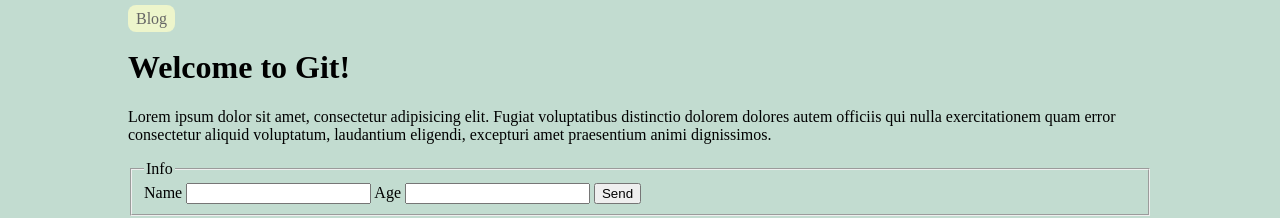
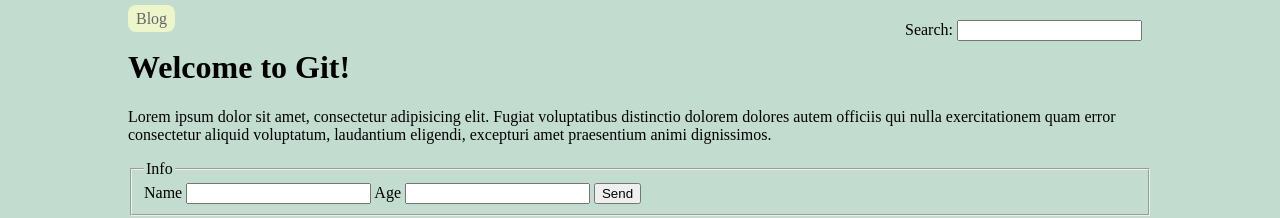
Before and after one commit to raxy80-superego/testProject, a plain HTML site: page index.html in a window 1280 px wide. Shown: the top 218 px of the page. Drawn offline with Linux system fonts and the light colour scheme.

Commit message:
Adding search to index page

```diff
--- a/css/style.css
+++ b/css/style.css
@@ -2,6 +2,14 @@ body {
 	width: 80%;
 	background: #C2DCD0;
 	margin: 10px auto;
+}
+header {
+	position: relative;
+}
+.search {
+	position: absolute;
+	top: 10px;
+	right: 10px;
 }
 .holder {
 	margin: 20px 0;
--- a/index.html
+++ b/index.html
@@ -9,6 +9,10 @@
 <body>
 	<header>
 		<a class="btn" href="blog">Blog</a>
+		<form class="search" action="">
+			<label for="search">Search:</label>
+				<input type="search" id="search">
+		</form>
 	</header>
 	<h1>Welcome to Git!</h1>
 	<p>Lorem ipsum dolor sit amet, consectetur adipisicing elit. Fugiat voluptatibus distinctio dolorem dolores autem officiis qui nulla exercitationem quam error consectetur aliquid voluptatum, laudantium eligendi, excepturi amet praesentium animi dignissimos.</p>
```
